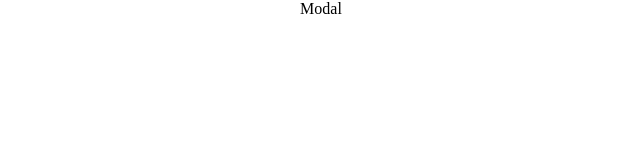
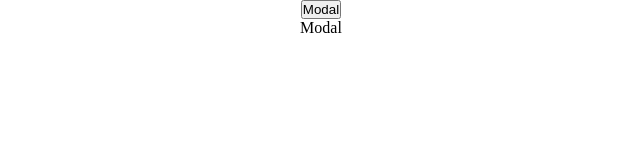
Before and after one commit to PJMantoss/react_modal, a React (Create React App) app: page / in a window 1280 px wide. Shown: the top 160 px of the page, without its empty margins (319-959 px from the left). Built offline with nearby package versions, Linux system fonts and the light colour scheme; the HTML template or start-up script is replaced by a standard one.

Commit message:
update App

```diff
--- a/src/App.js
+++ b/src/App.js
@@ -7,6 +7,7 @@ function App() {
 
   return (
     <div className="App">
+      <button>Modal</button>
       <Modal open={openModal} />
     </div>
   );
```
